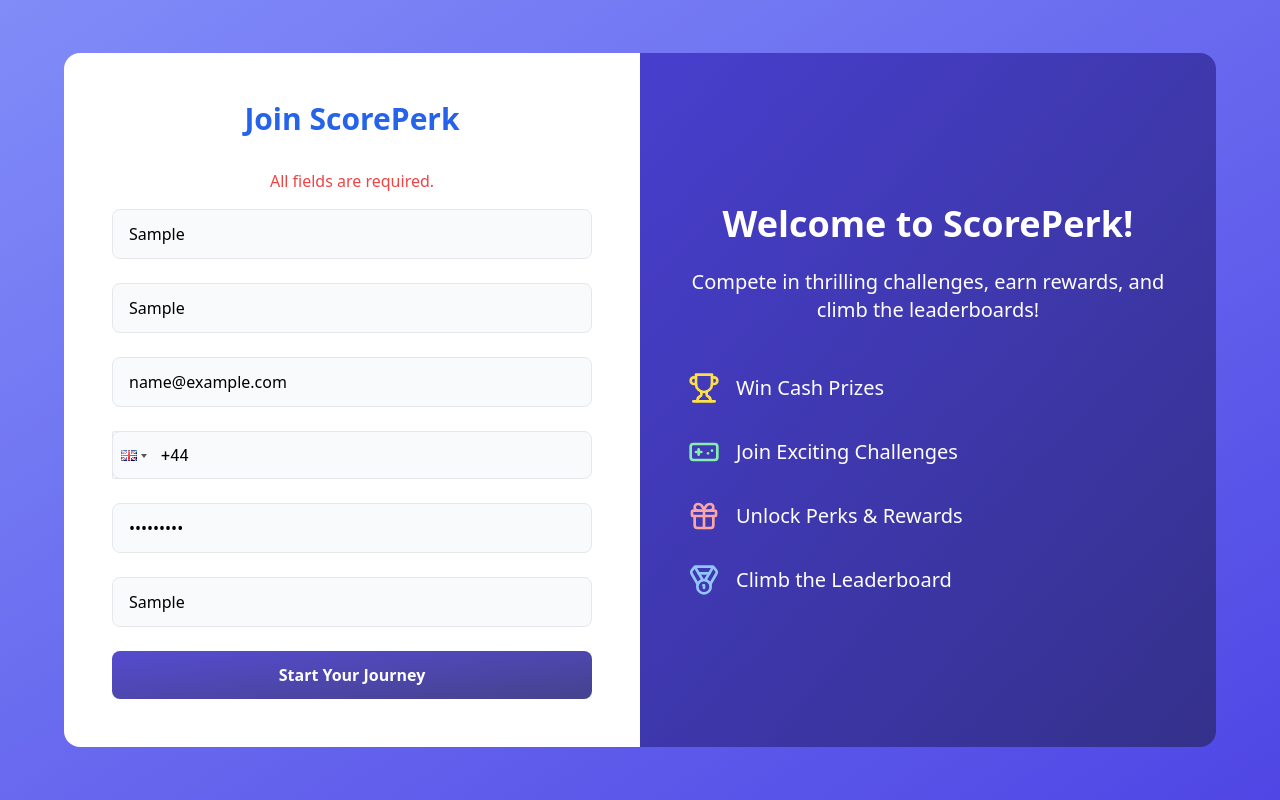
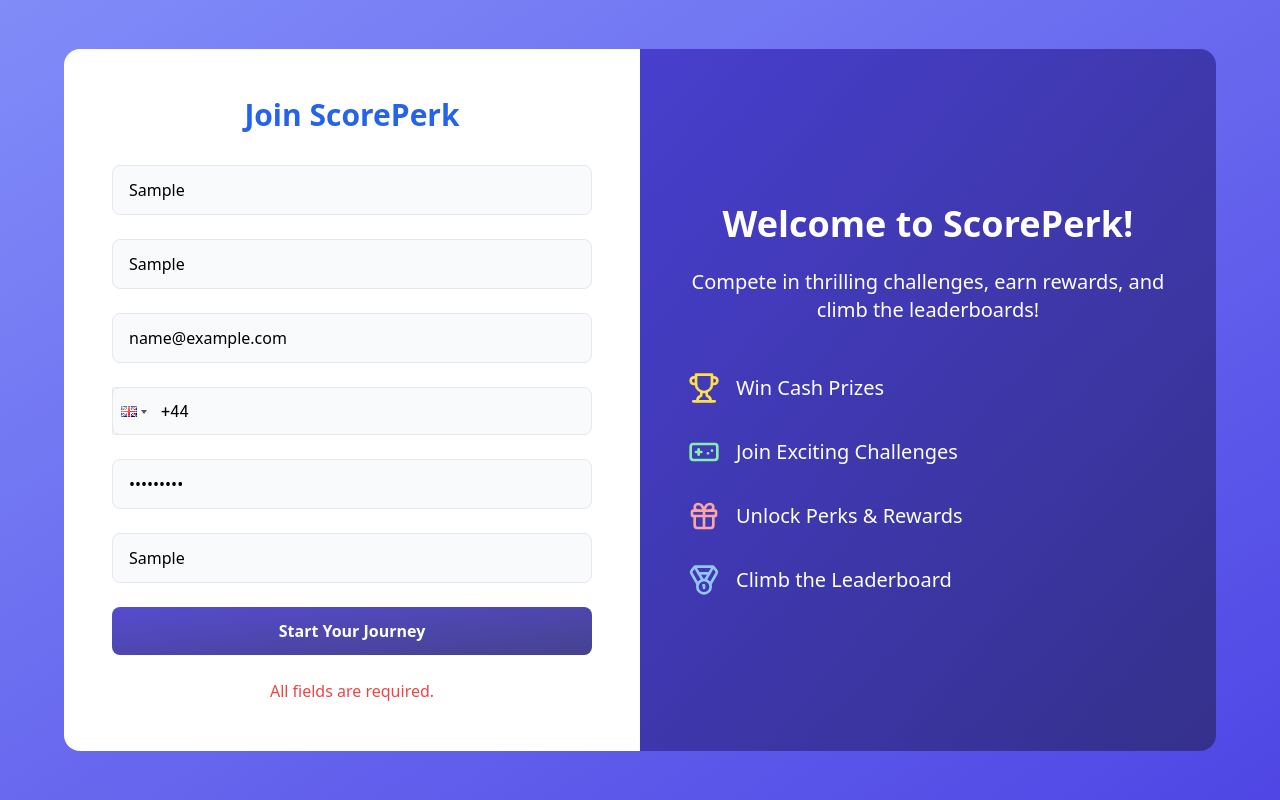
Before and after one commit to Competitionskills/Competition-skills-frontend, a React (Create React App) app: page /Signup in a window 1280 px wide. Both pictures are taken after typing "Sample", "Sample", "name@example.com", "Sample123", "Sample" into the empty fields and a click on the button "Start Your Journey". Built offline with nearby package versions, Linux system fonts and the light colour scheme.

Commit message:
Update signup.tsx
error message and verification message showing at the bottom

```diff
--- a/src/pages/signup.tsx
+++ b/src/pages/signup.tsx
@@ -85,9 +85,6 @@
         <div className="w-full md:w-1/2 bg-white p-8 md:p-12">
           <h2 className="text-3xl font-bold text-blue-600 text-center mb-8">Join ScorePerk</h2>
 
-          {error && <p className="text-red-500 text-center mb-4">{error}</p>}
-          {message && <p className="text-green-500 text-center mb-4">{message}</p>}
-
           <form onSubmit={handleSubmit} className="space-y-6">
             <input
               type="text"
@@ -167,6 +164,9 @@
             >
               {loading ? "Signing Up..." : "Start Your Journey"}
             </motion.button>
+
+            {message && <p className="text-green-500 text-center mt-4">{message}</p>}
+            {error && <p className="text-red-500 text-center mt-4">{error}</p>}
           </form>
         </div>
 
```
